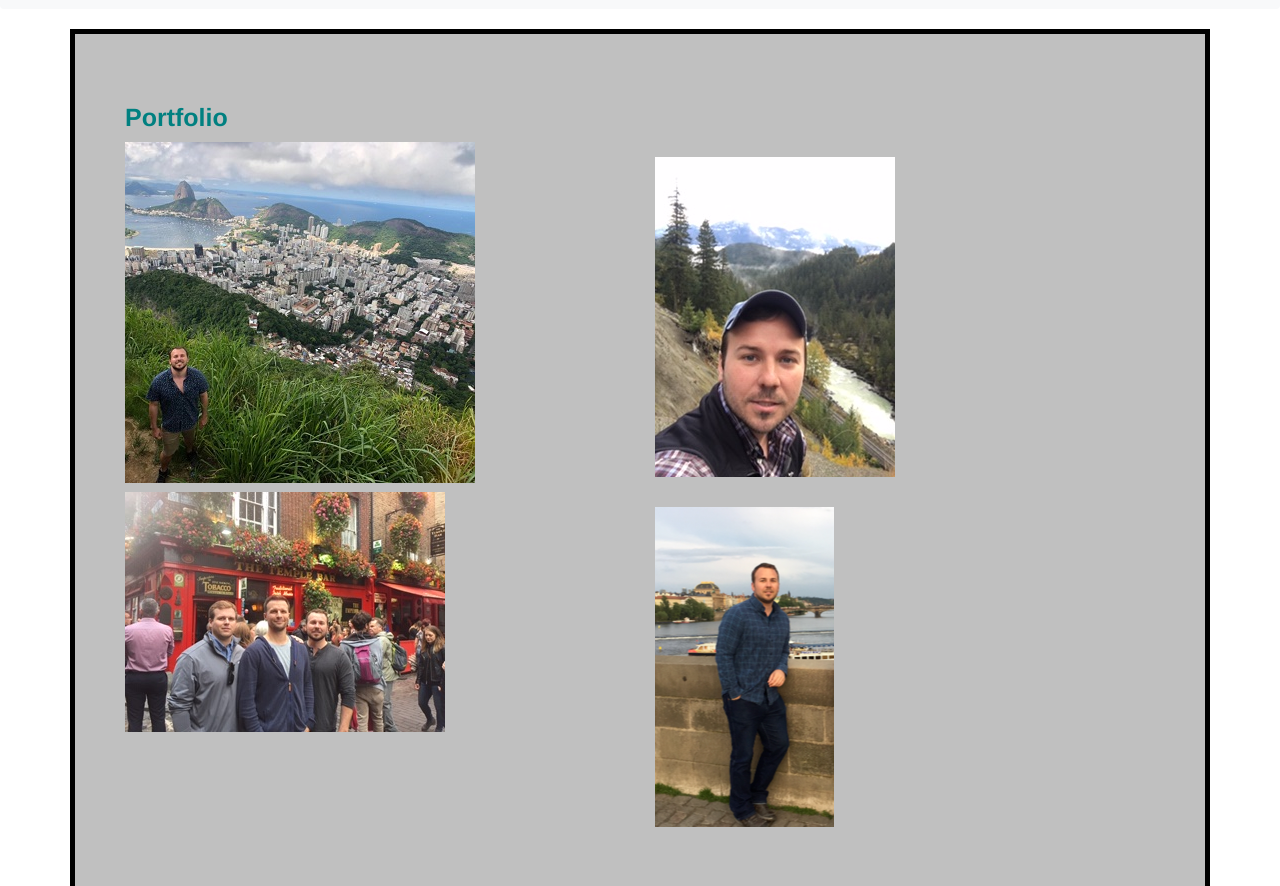
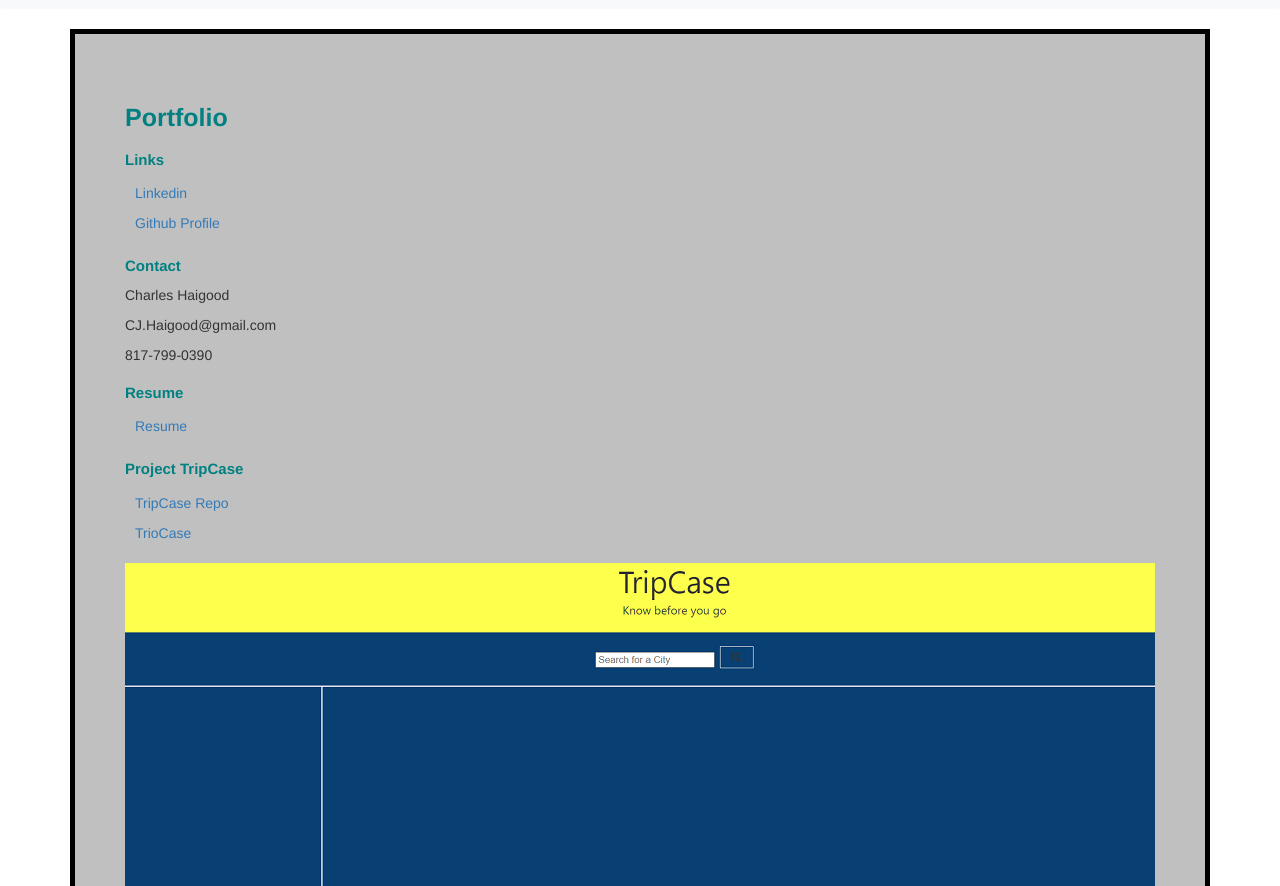
Before and after one commit to Chaigood/ResponsivePortfolio, a plain HTML site: page portfolio.html in a window 1280 px wide. Shown: the part 66-952 px from the top of the page. Drawn offline with nearby package versions, Linux system fonts and the light colour scheme.

Commit message:
Updated Repo

```diff
--- a/mystyle.css
+++ b/mystyle.css
@@ -1,6 +1,13 @@
 /* Heading Styles */
 #SectionHead {
     font-size: 25px;
+    font-weight: bolder;
+    color: teal;
+    box-sizing: border-box;
+}
+/*Sub Heading */
+#SubHead {
+    font-size: 15px;
     font-weight: bolder;
     color: teal;
     box-sizing: border-box;
--- a/portfolio.html
+++ b/portfolio.html
@@ -32,28 +32,32 @@
     </header>
         <main class="container" id="border">
             <h1 id="SectionHead">Portfolio</h1>
+              <h2 id="SubHead">Links</h2>
+                <a class="nav-link" href="https://www.linkedin.com/in/charles-haigood">Linkedin<span class="sr-only">(current)</span></a>
+                <a class="nav-link" href="https://github.com/Chaigood">Github Profile<span class="sr-only">(current)</span></a>
+             <h2 id="SubHead">Contact</h2>
+                <p>Charles Haigood</p>
+                <p>CJ.Haigood@gmail.com</p>
+                <p>817-799-0390</p>
+              <h2 id="SubHead">Resume</h2>
+              <a class="nav-link" href="https://www.linkedin.com//notifications/">Resume<span class="sr-only">(current)</span></a>
             <section class="row">
               <figure class="col">
+                <h2 id="SubHead">Project TripCase</h2>
+                <a class="nav-link" href="https://github.com/DJFriar/SMU-Project-01.git">TripCase Repo<span class="sr-only">(current)</span></a>
+                <a class="nav-link" href="https://djfriar.github.io/SMU-Project-01/">TrioCase<span class="sr-only">(current)</span></a>
                 <li class="media">
-                    <img class="mr-3" src="./Assets/Images/Rio.jpg" alt="Rio de Janeiro">
+                    <img class="mr-3" src="./Assets/Images/TripCase.png" alt="Project Screenshot">
                   </li>
                 </figure>
               <figure class="col">
-                <li class="media my-4">
-                    <img class="mr-3" src="./Assets/Images/Canada.JPG" alt="Canadian Rockies">
+                <h2 id="SubHead">Project PswdGen</h2>
+                <a class="nav-link" href="https://github.com/Chaigood/PswdGen.git">Password Generator Repo<span class="sr-only">(current)</span></a>
+                <a class="nav-link" href="https://chaigood.github.io/PswdGen/">Password Generator<span class="sr-only">(current)</span></a>
+                    <img class="mr-3" src="./Assets/Images/PswdGen.png" alt="Pswd Gen Screenshot">
                 </li>
-            </figure>
+              </figure>
               <figure class="w-100"></figure>
-              <figure class="col">
-                <li class="media">
-                    <img class="mr-3" src="./Assets/Images/Dublin.JPG" alt="Dublin bars">
-                </li>
-            </figure>
-              <figure class="col">
-                <li class="media my-4">
-                    <img class="mr-3" src="./Assets/Images/Prague.PNG" alt="Prague bridge">
-                </li>
-            </figure>
             </section>
         </main>
 </body>
```
Also changed, not shown: Assets/Images/PswdGen.png (added), Assets/Images/TripCase.png (added).
